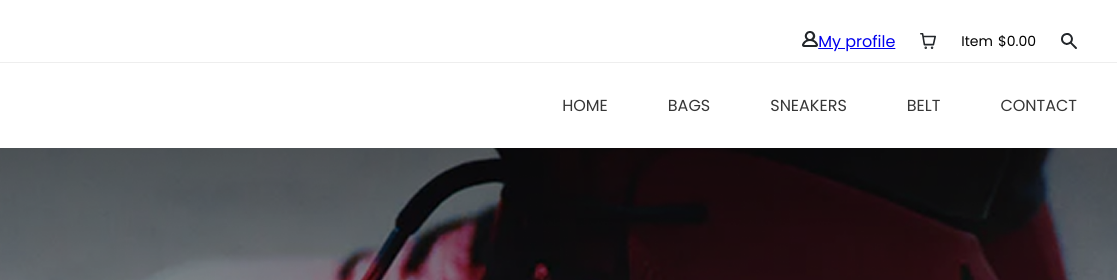
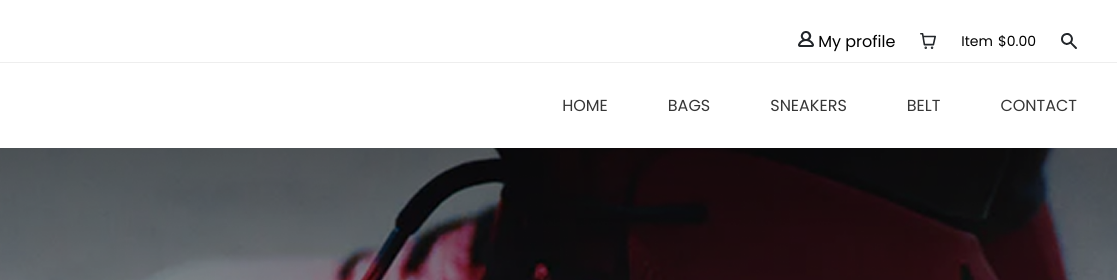
Before and after one commit to huypg-bi/Ecommerce-App-Kit, a plain HTML site: page index.html in a window 1280 px wide. Shown: the top 280 px of the page, 163-1280 px from the left. Drawn offline with Linux system fonts and the light colour scheme; no server answers.

Commit message:
fix my-profile

```diff
--- a/index.html
+++ b/index.html
@@ -28,7 +28,12 @@
                 </div>
 
                 <div class="customer-info">
-                    <a href="pages/login.html"><img src="assets/svg/profile_close_2.svg" alt="">My profile</a>
+
+                    <div class="my-profile">
+                        <img src="assets/svg/profile_close_2.svg" alt="">
+                        <a href="pages/login.html" class="profile">My profile</a>
+                    </div>
+
                     <button><img src="assets/svg/Group.svg" alt=""></button>
 
                     <div class="name-price">
--- a/scss/index.scss
+++ b/scss/index.scss
@@ -65,6 +65,11 @@ button {
                 display: flex;
                 align-items: center;
                 gap: 25px;
+
+                .profile {
+                    text-decoration: none;
+                    color: black;
+                }
 
                 button {
                     display: flex;
```
Also changed, not shown: css/index.css, 1 other file.
